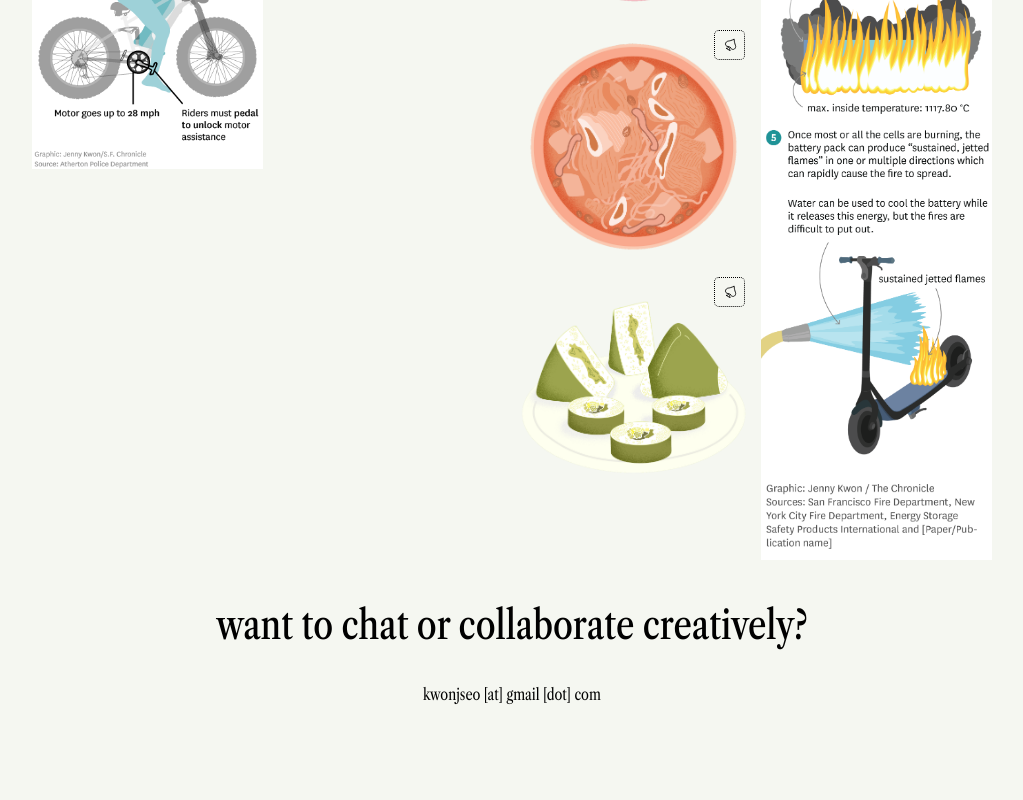
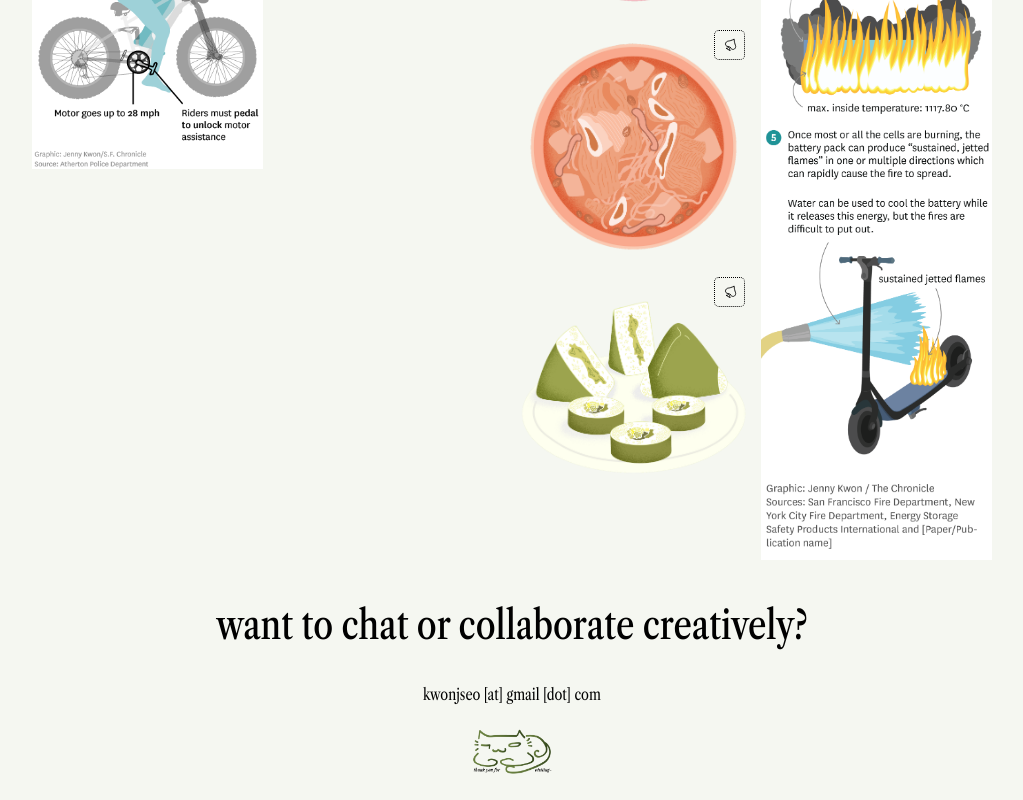
Before and after one commit to jennymade/jennymade.github.io, a React (Vite) app: page / in a window 1280 px wide. Shown: the part 10094-10894 px from the top of the page, without its empty margins (128-1151 px from the left). Built offline with nearby package versions, Linux system fonts and the light colour scheme.

Commit message:
changed outro cat signature, adjusted placement based on mobile / laptop widths

```diff
--- a/src/index.css
+++ b/src/index.css
@@ -793,6 +793,7 @@ img:focus {
 
 .contactSection {
   padding-bottom: 2rem;
+  position: relative;
 }
 
 .contactHeader {
@@ -809,6 +810,27 @@ img:focus {
   }
 }
 
+.outroSignature {
+  position: absolute;
+  left: 50%;
+  transform: translateX(-50%);
+  max-width: 5rem;
+
+  @media (min-width: 320px) {
+    top: 15rem;
+  }
+
+  @media (min-width: 640px) {
+    top: 12.5rem;
+  }
+
+  @media (min-width: 928px) {
+    top: 8rem;
+  }
+}
+
+/* not currently in use because sticky nav exists */
+
 .backToNavLink {
   font-family: serif;
   font-size: 0.85rem;
--- a/src/pages/home.tsx
+++ b/src/pages/home.tsx
@@ -32,6 +32,11 @@ export default function Home() {
             want to chat or collaborate creatively?
           </h2>
           <p>kwonjseo [at] gmail [dot] com</p>
+          <img
+            src="/jennymade-outro-signature.png"
+            alt="cat-esque signature with the phrase 'thank you for visiting' on top"
+            className="outroSignature"
+          />
           {/* comment out backToNavLink if navSection is sticky */}
           {/* <p className="backToNavLink">
             <a href="#navSection">
```
Also changed, not shown: public/jennymade-outro-signature.png (added), 1 other file (tests, documents, lock files or other folders).
